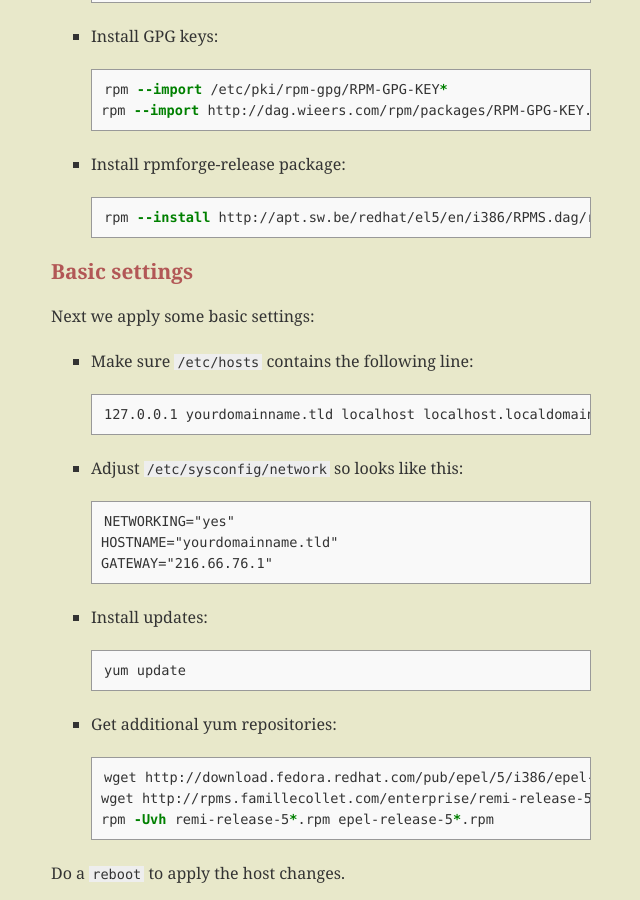
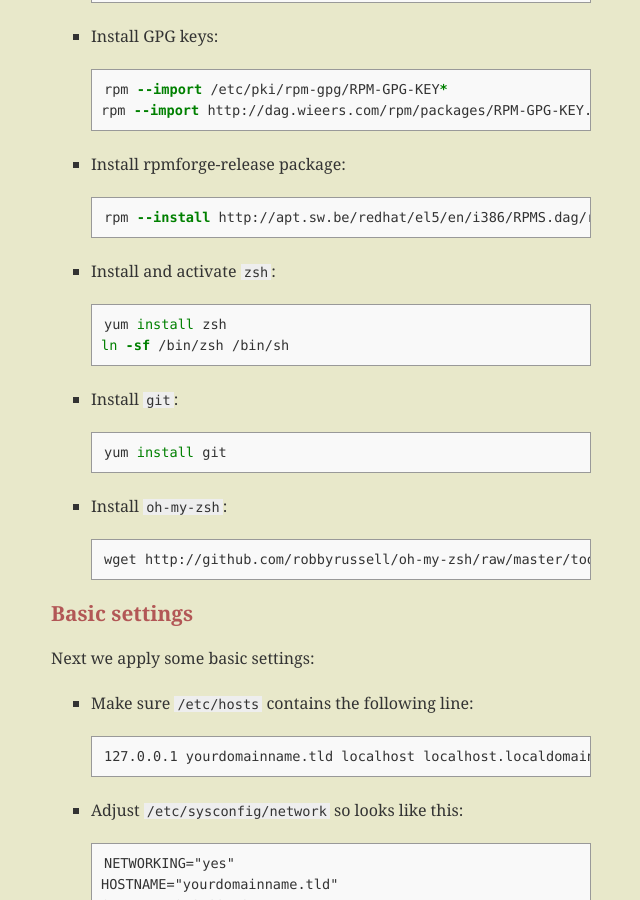
Before and after one commit to To1ne/writepermission, a Jekyll site: the page built from _posts/2009-12-30-configure-your-vps.md, in a window 1280 px wide and 900 px high, scrolled down 664 px. Shown: the whole window, without its empty margins (110-750 px from the left). Built offline with Jekyll 4.4.1, drawn with Linux system fonts in a browser that asks for light colours; comment, search, counter and statistics services are not loaded; some of the changed text lies outside the part shown.

Commit message:
Small updates on VPS

```diff
--- a/_posts/2009-12-30-configure-your-vps.md
+++ b/_posts/2009-12-30-configure-your-vps.md
@@ -32,6 +32,23 @@ rpm --import http://dag.wieers.com/rpm/packages/RPM-GPG-KEY.dag.txt
 	{% highlight bash %}
 rpm --install http://apt.sw.be/redhat/el5/en/i386/RPMS.dag/rpmforge-release-0.3.6-1.el5.rf.i386.rpm
 {% endhighlight %}
+
+- Install and activate `zsh`:
+	{% highlight bash %}
+yum install zsh
+ln -sf /bin/zsh /bin/sh
+{% endhighlight %}
+
+- Install `git`:
+	{% highlight bash %}
+yum install git
+{% endhighlight %}
+
+- Install `oh-my-zsh`:
+	{% highlight bash %}
+wget http://github.com/robbyrussell/oh-my-zsh/raw/master/tools/install.sh -O - | sh
+{% endhighlight %}
+
 
 ## Basic settings
 Next we apply some basic settings:
@@ -263,7 +282,7 @@ chmod 000 /usr/share/roundcube/.installer
 {% endhighlight %}
 
 ## Sources
-- [The Perfect Server - CentOS 5.3 x86_64 \[ISPConfig 3\]](http://www.howtoforge.com/perfect-server-centos-5.3-x86_64-ispconfig-3")</a>
+- [The Perfect Server - CentOS 5.3 x86_64 \[ISPConfig 3\]](http://www.howtoforge.com/perfect-server-centos-5.3-x86_64-ispconfig-3)</a>
 - [The Perfect Setup - CentOS 4.3 (64-bit)](http://www.howtoforge.com/perfect_setup_centos_4.3)
 - [Quick Linux Server Installation](http://www.mysql-apache-php.com/)
 - [Installing PHP 5.2.x or 5.3.x on RedHat ES5, CentOS 5, etc](http://bluhaloit.wordpress.com/2008/03/13/installing-php-52x-on-redhat-es5-centos-5-etc/)
```
Also changed, not shown: other parts of _posts/2009-12-30-configure-your-vps.md (+5 -3 lines).
